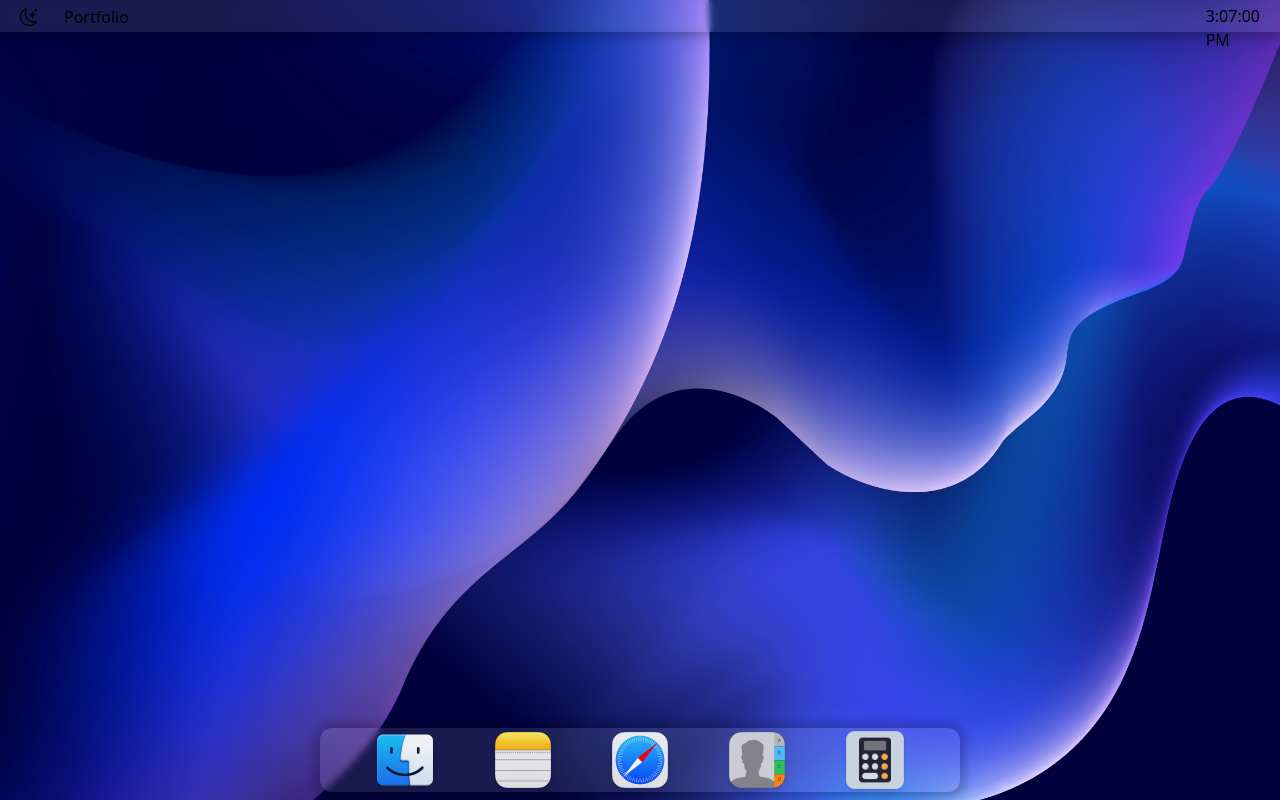
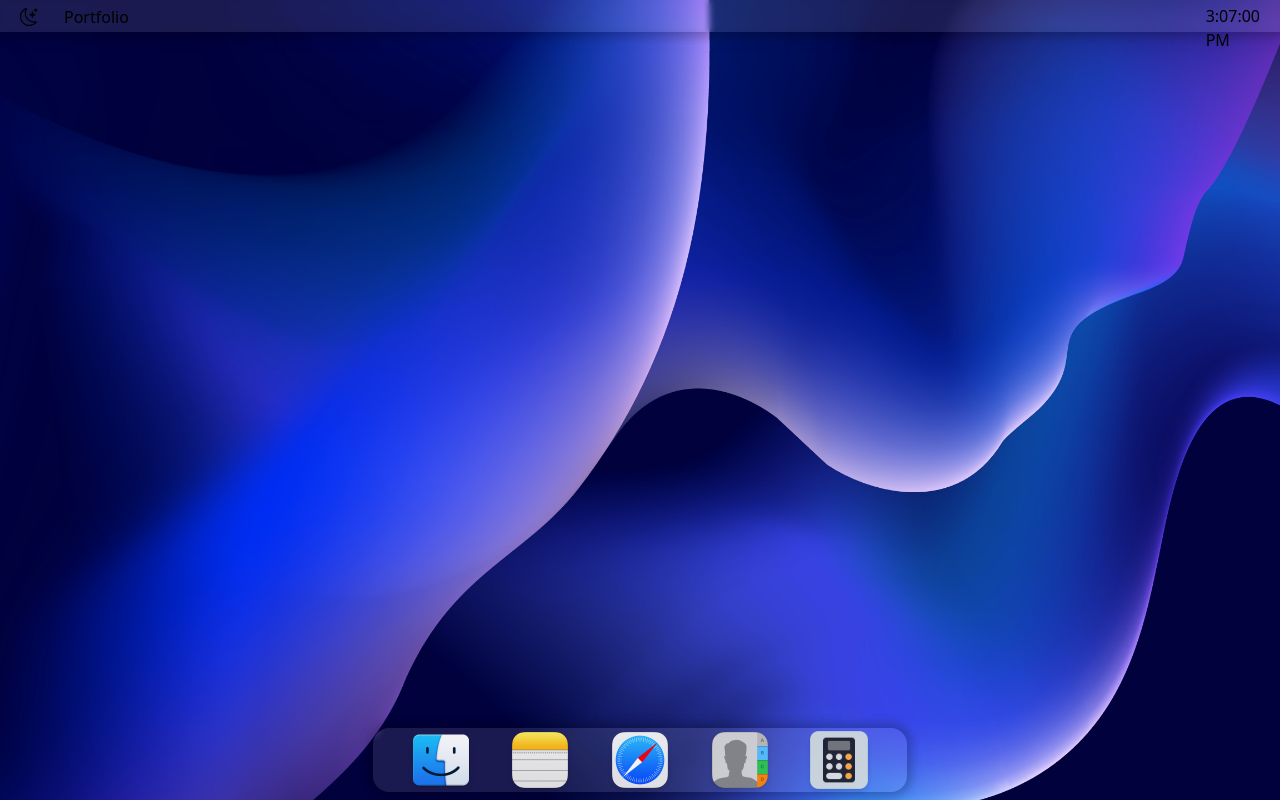
Before and after one commit to nicomaz/my-portfolio, a React (Vite) app: page /home in a window 1280 px wide. Built offline with nearby package versions, Linux system fonts and the light colour scheme.

Commit message:
add transition when page loads

```diff
--- a/src/components/Navbar.tsx
+++ b/src/components/Navbar.tsx
@@ -3,18 +3,42 @@ import safari from "../assets/safari.png";
 import NavbarIcons from "./NavbarIcons";
 import contacts from "../assets/contacts.png";
 import finder from "../assets/finder.png";
-import calculator from "../assets/calculator.png"
+import calculator from "../assets/calculator.png";
 
-export default function Navbar() {
+interface Props {
+  fade: boolean;
+}
+
+export default function Navbar({ fade }: Props) {
   return (
-    <div className="absolute bottom-2 w-full flex justify-center ">
-      <div className="w-full lg:w-3/6 h-16 bg-white/[0.1] backdrop-blur-[3px] rounded-xl h-shadow flex flex-row justify-evenly">
-        <NavbarIcons icon={finder} name="Finder" alt="apple finder icon" />
-        <NavbarIcons icon={notepad} name="notepad" alt="notepad" />
-        <NavbarIcons icon={safari} name="Safari" alt="safari browser" />
-        <NavbarIcons icon={contacts} name="contacts" alt="apple contacts icon" />
-        <NavbarIcons icon={calculator} name="calculator" alt="calculator" />
-      </div>
+    <div
+      className={
+        fade
+          ? " up absolute bottom-2 w-full flex justify-center "
+          : "absolute bottom-2 w-full flex justify-center "
+      }
+    >
+      <ul className="w-full lg:w-5/12 h-16 bg-white/[0.1] backdrop-blur-[3px] rounded-2xl h-shadow flex flex-row justify-evenly">
+        <li>
+          <NavbarIcons icon={finder} name="Finder" alt="apple finder icon" />
+        </li>
+        <li>
+          <NavbarIcons icon={notepad} name="notepad" alt="notepad" />
+        </li>
+        <li>
+          <NavbarIcons icon={safari} name="Safari" alt="safari browser" />
+        </li>
+        <li>
+          <NavbarIcons
+            icon={contacts}
+            name="contacts"
+            alt="apple contacts icon"
+          />
+        </li>
+        <li>
+          <NavbarIcons icon={calculator} name="calculator" alt="calculator" />
+        </li>
+      </ul>
     </div>
   );
 }
--- a/src/index.css
+++ b/src/index.css
@@ -26,6 +26,10 @@
 
 .down {
   animation: down 1000ms forwards;
+}
+
+.up {
+  animation: up 1000ms forwards;
 }
 
 .text-down {
@@ -148,6 +152,20 @@
   }
 }
 
+
+@keyframes up {
+  0% {
+    height: 0px;
+    transform: scale(0.98);
+    opacity: 0.3;
+  }
+  100% {
+    height: 63px;
+    transform: scale(1);
+    opacity: 1;
+  }
+}
+
 @keyframes icon-down {
   from {
     top: -25px;
--- a/src/pages/HomePage.tsx
+++ b/src/pages/HomePage.tsx
@@ -23,7 +23,7 @@ export default function HomePage({ fade }: Props) {
     >
       <div className="w-screen h-screen ">
         <Header fade={fade} />
-        <Navbar />
+        <Navbar fade={fade}  />
       </div>
     </div>
   );
```
